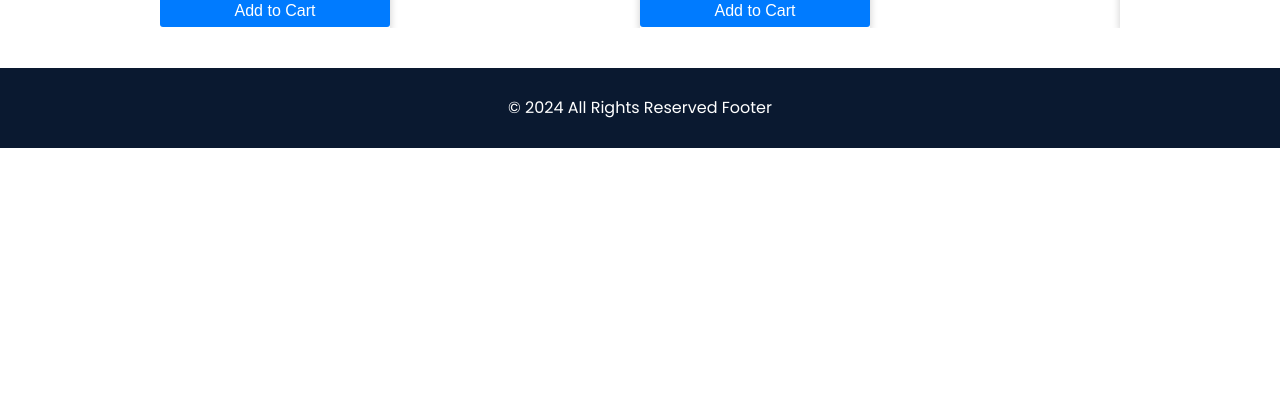
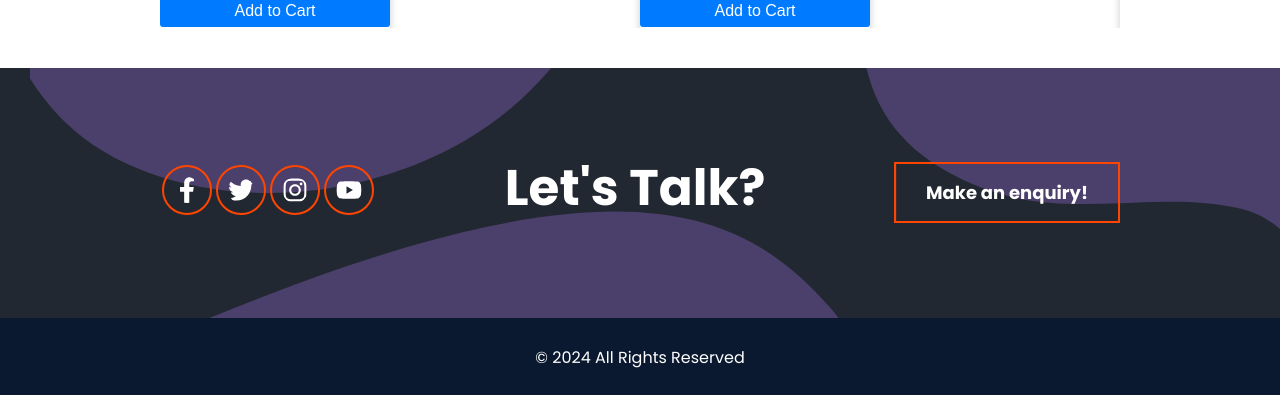
Before and after one commit to Nitika2334/Prakriti_Project, a React (Create React App) app in the folder Frontend/: page / in a window 1280 px wide. Shown: the part 2296-2691 px from the top of the page. Before the commit the page ends 2444 px from the top, so only its background shows below. Built offline with nearby package versions, Linux system fonts and the light colour scheme; no server answers.

Commit message:
added social media links and home page link to footer

```diff
--- a/Frontend/src/components/footer/Footer.js
+++ b/Frontend/src/components/footer/Footer.js
@@ -7,7 +7,6 @@
   return (
     <div className={styles.footer}>
         &copy; {year} All Rights Reserved
-        Footer
     </div>
   )
 }
--- /dev/null
+++ b/Frontend/src/components/footer/FooterLinks.js
@@ -0,0 +1,24 @@
+import React from 'react'
+import "./FooterLinks.scss"
+import { FaFacebookF, FaInstagram, FaTwitter, FaYoutube } from 'react-icons/fa'
+
+const FooterLinks = () => {
+  return <>
+  <section className='contact-section'>
+    <div className=' container contact'>
+        <div className='contact-icon'>
+            <FaFacebookF className="i"/>
+            <FaTwitter className="i"/>
+            <FaInstagram className="i"/>
+            <FaYoutube className="i"/>
+        </div>
+        <h2>Let's Talk?</h2>
+        <a href="#home"  className='btn btn-dark'>Make an enquiry!</a>
+    </div>
+  </section>
+  </>
+
+
+}
+
+export default FooterLinks
--- /dev/null
+++ b/Frontend/src/components/footer/FooterLinks.scss
@@ -0,0 +1,160 @@
+.contact-section {
+  width: 100%;
+  background-color: #222831;
+  //   background-color: var(--color-grey);
+  padding: 9rem 0;
+  position: relative;
+  z-index: 0;
+  overflow: hidden;
+}
+
+.contact-section::before {
+  content: "";
+  position: absolute;
+  top: 0;
+  left: 0;
+  width: 150rem;
+  height: 100%;
+  background-image: url(../../assets/bg-boost-desktop.svg);
+  background-position: center center;
+  background-repeat: no-repeat;
+  z-index: -1;
+  overflow: hidden;
+}
+
+.contact {
+  display: flex;
+  justify-content: space-between;
+  align-items: center;
+
+  z-index: 1;
+}
+.contact .i {
+  color: #fff;
+  font-size: 2.5rem;
+  border: 2px solid var(--color-danger);
+  padding: 1rem;
+  width: 5rem;
+  height: 5rem;
+  text-align: center;
+  border-radius: 50%;
+  margin: 2px;
+  cursor: pointer;
+  transition: all 0.3s;
+  z-index: 1;
+}
+
+.contact .i:hover {
+  transform: translateY(-1rem);
+  z-index: 1;
+}
+
+.contact h2 {
+  font-size: 5rem;
+  font-weight: 700;
+  color: #fff;
+}
+
+// Button
+.btn {
+  display: inline-block;
+  padding: 1.5rem 3rem;
+  font-size: 1.8rem;
+  font-weight: 700;
+  color: var(--color-white);
+  border: 2px solid var(--color-danger);
+  cursor: pointer;
+  position: relative;
+  z-index: 1;
+  overflow: hidden;
+  text-decoration: none;
+}
+
+.btn-dark {
+  background-color: transparent;
+  overflow: hidden;
+  color: var(--color-white);
+}
+
+.btn::before {
+  position: absolute;
+  content: "";
+  top: 0;
+  left: 0;
+  width: 99.5%;
+  height: 100%;
+  background-color: var(--color-danger);
+  color: var(--color-white);
+  z-index: -1;
+  transform: translateX(-100%);
+  transition: all 0.4s;
+}
+
+.btn:hover::before {
+  /* background-color: var(--pink); */
+  transform: translateX(0);
+  color: var(--color-white);
+}
+
+// Footer section
+.footer-section {
+  padding: 5rem 0;
+  background-color: #222831;
+}
+
+.footer {
+  display: grid;
+  grid-template-columns: repeat(auto-fit, minmax(15rem, 1fr));
+  row-gap: 2rem;
+}
+
+.footer-logo {
+  width: 50%;
+  img {
+    width: 100%;
+  }
+}
+
+.link-heading {
+  color: #fff;
+  position: relative;
+  margin-bottom: 1rem;
+}
+
+.link-heading:before {
+  content: "";
+  position: absolute;
+  left: 0;
+  bottom: 0;
+  width: 25px;
+  height: 2px;
+  background-color: #fff;
+}
+
+.footer-links {
+  display: flex;
+  flex-direction: column;
+  text-decoration: none;
+  list-style: none;
+}
+
+.footer-links li {
+  padding-bottom: 1rem;
+  text-decoration: none;
+
+  a {
+    color: #ccc;
+    font-size: 1.2rem;
+  }
+}
+
+// Media Query 600px
+@media screen and (max-width: 600px) {
+  .contact {
+    flex-direction: column;
+  }
+
+  .contact > * {
+    margin: 3rem 0;
+  }
+}
--- a/Frontend/src/pages/home/Home.js
+++ b/Frontend/src/pages/home/Home.js
@@ -6,6 +6,7 @@
 import CarouselItem from "../../components/corousel/CarouselItem"
 import ProductCarousel from '../../components/corousel/Carousel';
 import ProductCategory from './ProductCategory';
+import FooterLinks from '../../components/footer/FooterLinks';
 
 const PageHeading = ({ heading, btnText }) => {
   return (
@@ -57,6 +58,9 @@
 
         </div>
       </section>
+      <FooterLinks />
+
+
     </>
   );
 };
```
